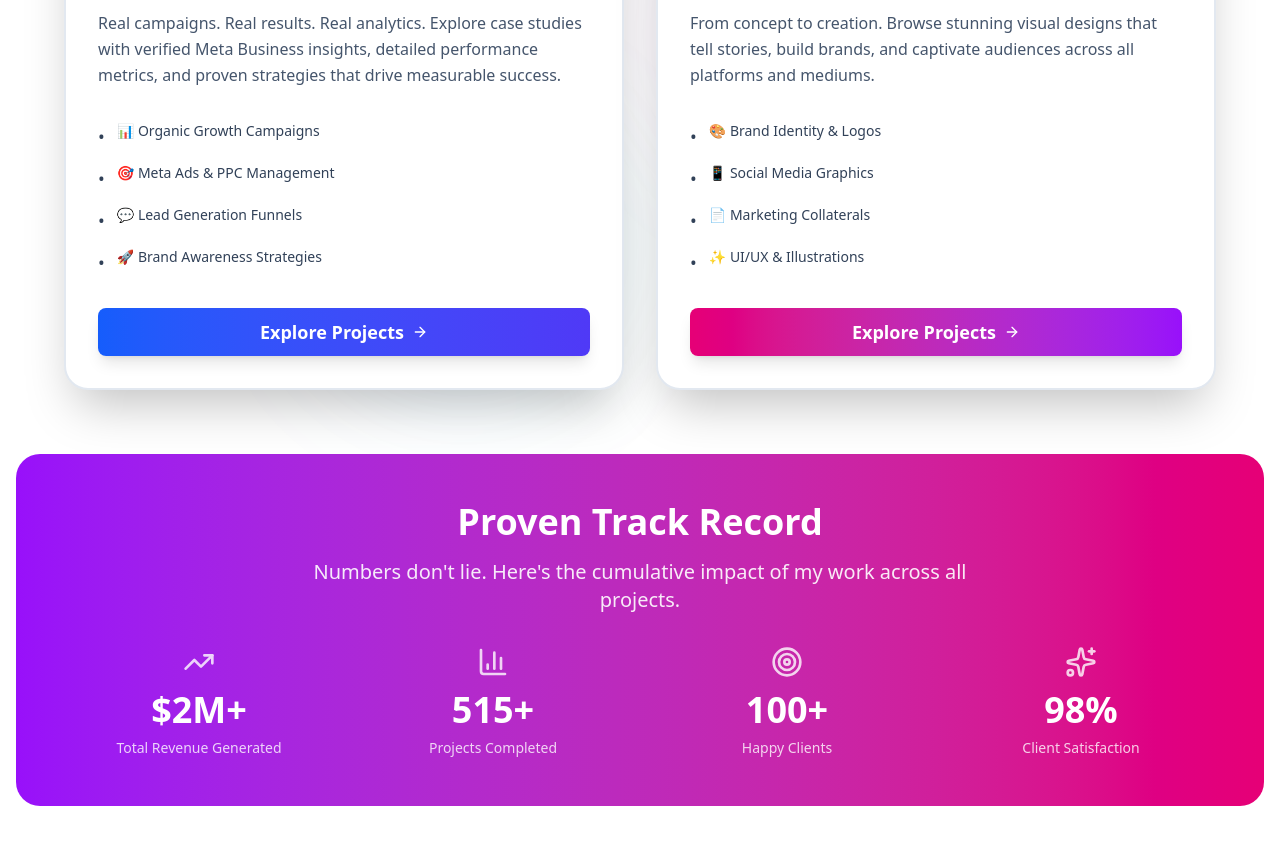
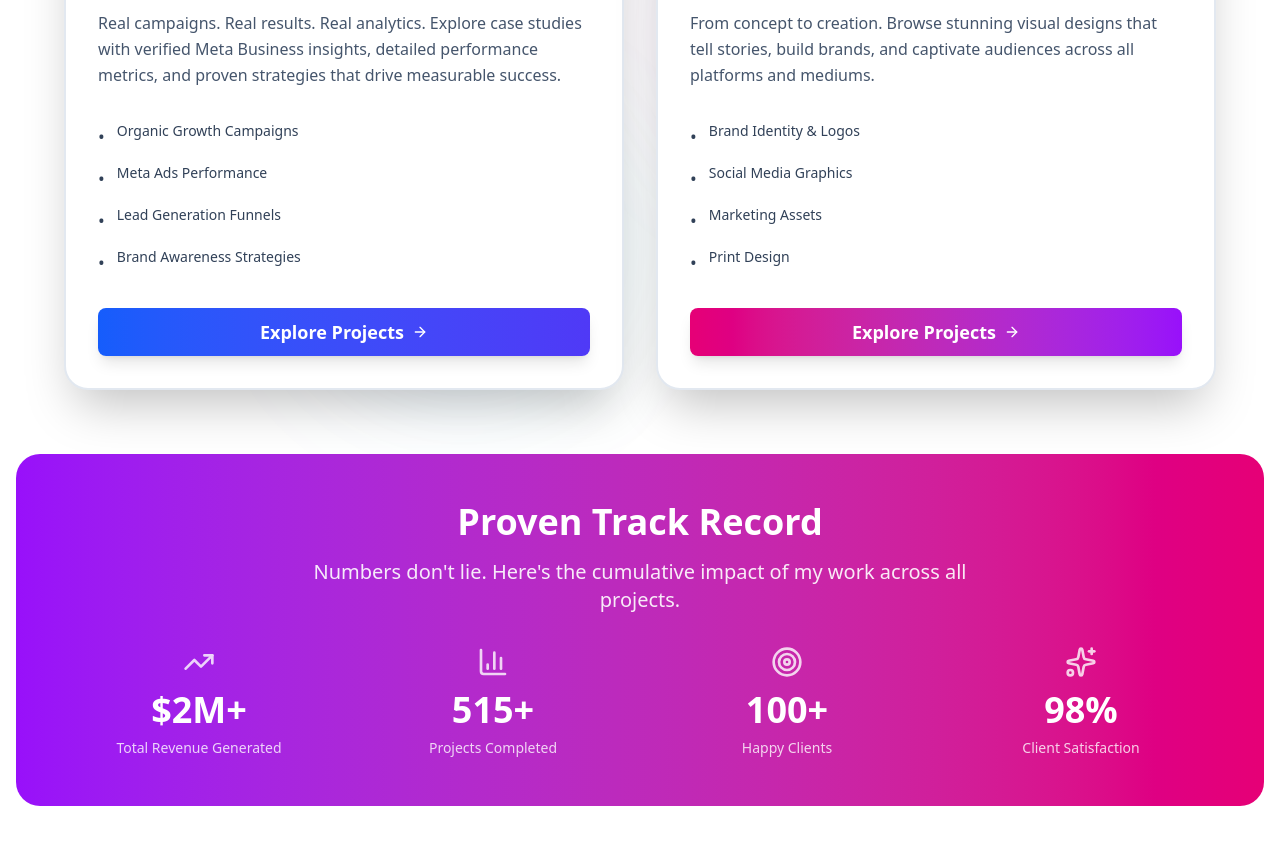
Before and after one commit to ashishpaudel123/AmritPaudel, a React (Vite) app: page / in a window 1280 px wide. Shown: the part 5260-6104 px from the top of the page. Built offline with nearby package versions, Linux system fonts and the light colour scheme.

Commit message:
fix: remove emojis from feature lists in portfolio section

```diff
--- a/src/components/portfolio-section.tsx
+++ b/src/components/portfolio-section.tsx
@@ -29,10 +29,10 @@ export function PortfolioSection({ onDigitalMarketingClick, onGraphicsDesignClic
       accentColor: "text-blue-600 dark:text-blue-400",
       borderColor: "border-blue-200 dark:border-blue-800",
       features: [
-        "📊 Organic Growth Campaigns",
-        "🎯 Meta Ads & PPC Management",
-        "💬 Lead Generation Funnels",
-        "🚀 Brand Awareness Strategies"
+        "Organic Growth Campaigns",
+        "Meta Ads Performance",
+        "Lead Generation Funnels",
+        "Brand Awareness Strategies"
       ],
       badge: "Case Studies Inside",
       onClick: onDigitalMarketingClick
@@ -48,10 +48,10 @@ export function PortfolioSection({ onDigitalMarketingClick, onGraphicsDesignClic
       accentColor: "text-pink-600 dark:text-pink-400",
       borderColor: "border-pink-200 dark:border-pink-800",
       features: [
-        "🎨 Brand Identity & Logos",
-        "📱 Social Media Graphics",
-        "📄 Marketing Collaterals",
-        "✨ UI/UX & Illustrations"
+        "Brand Identity & Logos",
+        "Social Media Graphics",
+        "Marketing Assets",
+        "Print Design"
       ],
       badge: "Portfolio Inside",
       onClick: onGraphicsDesignClick
```
